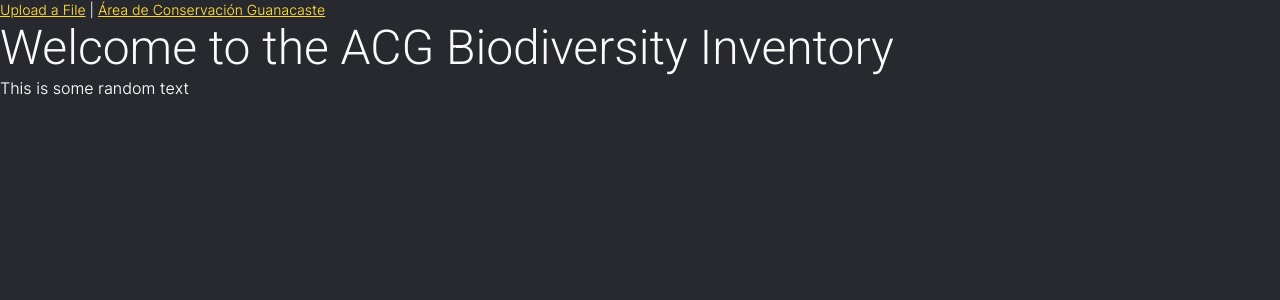
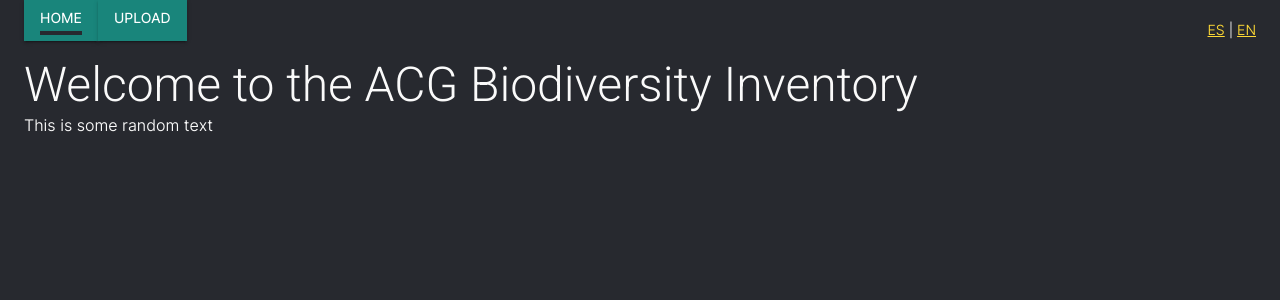
Before and after one commit to acguanacaste/inventoryNext, a Next.js app in the folder src/: page / in a window 1280 px wide. Shown: the top 300 px of the page. Built offline with nearby package versions, Linux system fonts and the light colour scheme; a web font is replaced by a local one.

Commit message:
Fix bad Link import

```diff
--- a/src/components/LanguageSwitch/index.js
+++ b/src/components/LanguageSwitch/index.js
@@ -1,4 +1,4 @@
-import Link from "../Link"
+import Link from "../Link";
 import {Box} from "@material-ui/core";
 
 const LanguageSwitch = () => {
--- a/src/components/Layout/index.js
+++ b/src/components/Layout/index.js
@@ -1,4 +1,4 @@
-import {Container, Grid, Box} from "@material-ui/core";
+import {Container, Grid} from "@material-ui/core";
 import TopMenu from "../TopMenu";
 import LanguageSwitch from "../LanguageSwitch";
 
@@ -10,7 +10,7 @@ const Layout = ({children}) => {
                     <Grid item xs={6}>
                         <TopMenu />
                     </Grid>
-                    <Grid item xs alignSelf={"flex-end"}>
+                    <Grid item xs alignContent={"flex-end"}>
                         <LanguageSwitch />
                     </Grid>
                 </Grid>
--- a/src/components/Link/index.js
+++ b/src/components/Link/index.js
@@ -1,7 +1,7 @@
-import React from "react"
-import NextLink from 'next/link'
+import React from "react";
+import NextLink from 'next/link';
 import {makeStyles} from "@material-ui/core";
-import theme from "../../theme/theme"
+import theme from "../../theme/theme";
 
 const useStyles = makeStyles((theme) => ({
     link : {
--- a/src/pages/index.js
+++ b/src/pages/index.js
@@ -1,25 +1,20 @@
 import Head from 'next/head'
 import {Typography} from "@material-ui/core";
-import Link from "../components/link"
+import Layout from "../components/Layout";
 
 export default function Home() {
     return (
-    <div className="">
+        <Layout>
             <Head>
                 <title>Create Next App</title>
-        <link rel="icon" href="/favicon.ico" />
+                <link rel="icon" href="/favicon.ico"/>
             </Head>
-
             <main className="">
-          <nav>
-              <Link href={"/upload"}>Upload a File</Link> | <Link href={"https://acguanacaste.ac.cr"}>Área de Conservación Guanacaste</Link>
-          </nav>
                 <Typography variant={"h3"}>Welcome to the ACG Biodiversity Inventory </Typography>
                 <Typography>
                     This is some random text
                 </Typography>
             </main>
-
-    </div>
+        </Layout>
     )
 }
```
Lines whose indentation alone changed are shown as unchanged.
